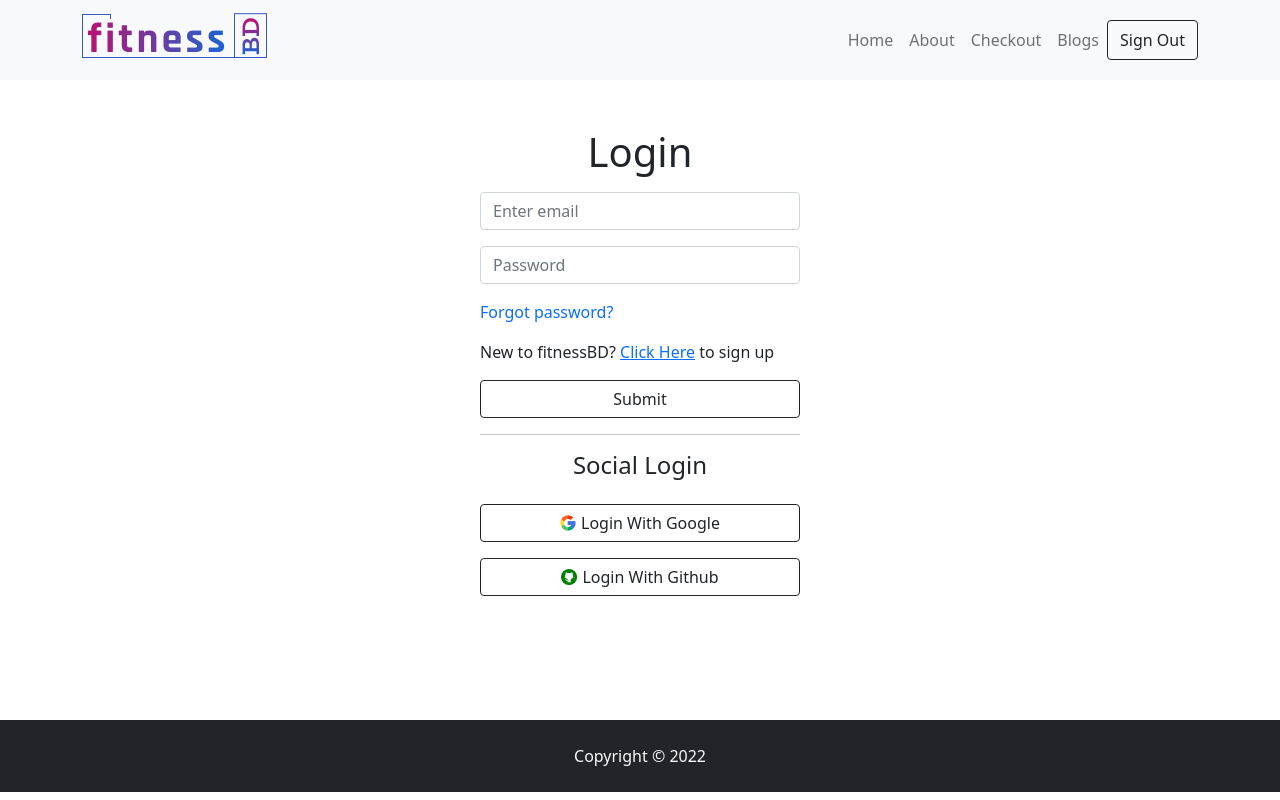
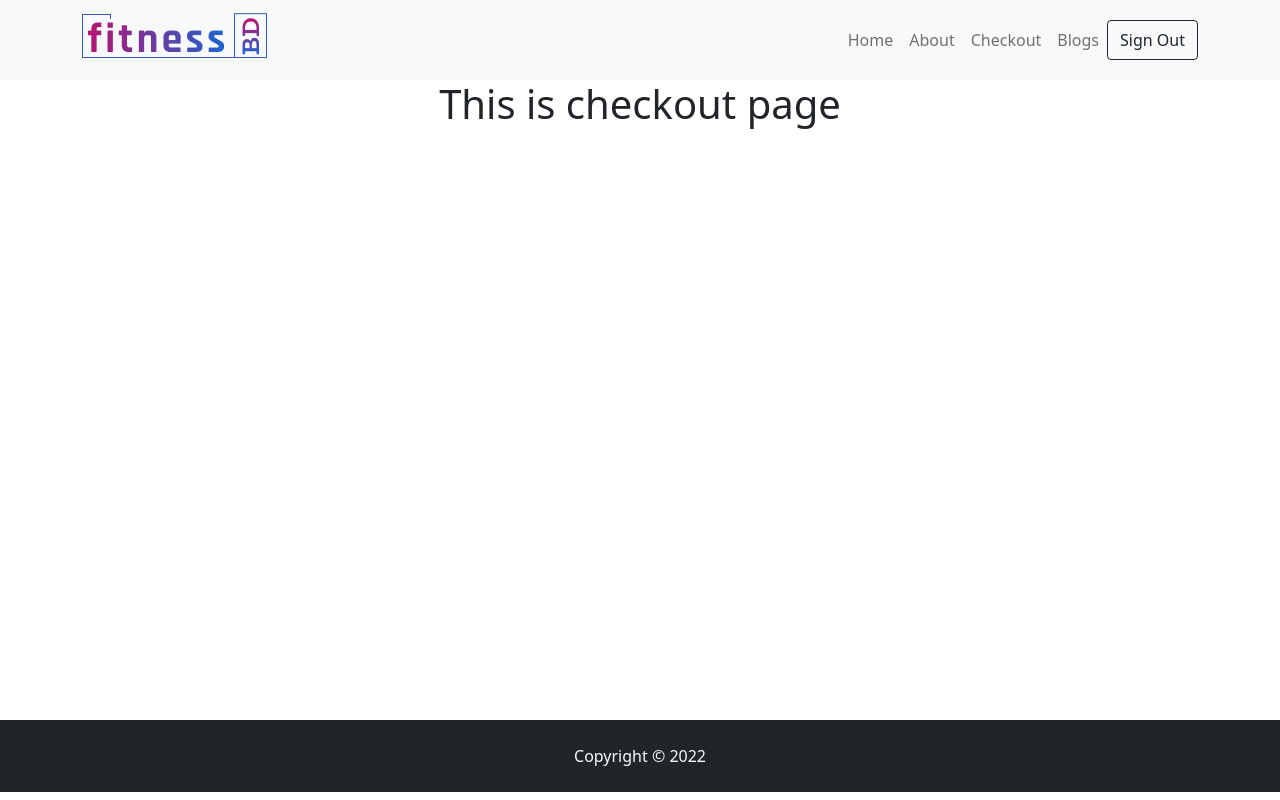
Before and after one commit to sayedmdsafwan/fitness-bd-react-auth, a React (Create React App) app: page /checkout in a window 1280 px wide. Before the commit this address led to /login. Built offline with nearby package versions, Linux system fonts and the light colour scheme; no server answers; sample sign-in values are in the browser's storage.

Commit message:
adding loading on requireauth

```diff
--- a/src/components/Checkout/Checkout.js
+++ b/src/components/Checkout/Checkout.js
@@ -2,8 +2,12 @@ import React from "react";
 
 const Checkout = () => {
     return (
-        <div>
-            <h1>Hello there!</h1>
+        <div
+            style={{
+                height: "80vh",
+            }}
+        >
+            <h1 className="text-center display-6">This is checkout page</h1>
         </div>
     );
 };
--- /dev/null
+++ b/src/components/Loading/Loading.js
@@ -0,0 +1,15 @@
+import React from "react";
+import { Spinner } from "react-bootstrap";
+
+const Loading = () => {
+    return (
+        <div
+            className="d-flex w-100 justify-content-center align-items-center"
+            style={{ height: "80vh" }}
+        >
+            <Spinner animation="grow" />
+        </div>
+    );
+};
+
+export default Loading;
--- a/src/components/Login/Login.js
+++ b/src/components/Login/Login.js
@@ -12,6 +12,7 @@ import {
     useSignInWithGithub,
     useSignInWithGoogle,
 } from "react-firebase-hooks/auth";
+import Loading from "../Loading/Loading";
 
 const Login = () => {
     const [signInWithEmailAndPassword, user, loading, error] =
@@ -61,6 +62,10 @@ const Login = () => {
                 <p className="text-danger">Error: {error?.message}</p>
             </div>
         );
+    }
+
+    if (loading || sending) {
+        return <Loading />;
     }
 
     return (
--- a/src/components/Register/Register.js
+++ b/src/components/Register/Register.js
@@ -7,6 +7,7 @@ import {
 } from "react-firebase-hooks/auth";
 import auth from "../../firebase.init";
 import { async } from "@firebase/util";
+import Loading from "../Loading/Loading";
 
 const Register = () => {
     const [createUserWithEmailAndPassword, user, loading, error] =
@@ -30,6 +31,10 @@ const Register = () => {
         await updateProfile({ displayName: name });
         navigate("/");
     };
+
+    if (loading || updating) {
+        return <Loading />;
+    }
 
     return (
         <div>
--- a/src/components/RequireAuth/RequireAuth.js
+++ b/src/components/RequireAuth/RequireAuth.js
@@ -1,11 +1,17 @@
 import React from "react";
+import { Spinner } from "react-bootstrap";
 import { useAuthState } from "react-firebase-hooks/auth";
 import { Navigate, useLocation } from "react-router-dom";
 import auth from "../../firebase.init";
+import Loading from "../Loading/Loading";
 
 const RequireAuth = ({ children }) => {
     const [user, loading, error] = useAuthState(auth);
     const location = useLocation();
+
+    if (loading) {
+        return <Loading />;
+    }
 
     if (!user) {
         return <Navigate to="/login" state={{ from: location }} replace />;
```
